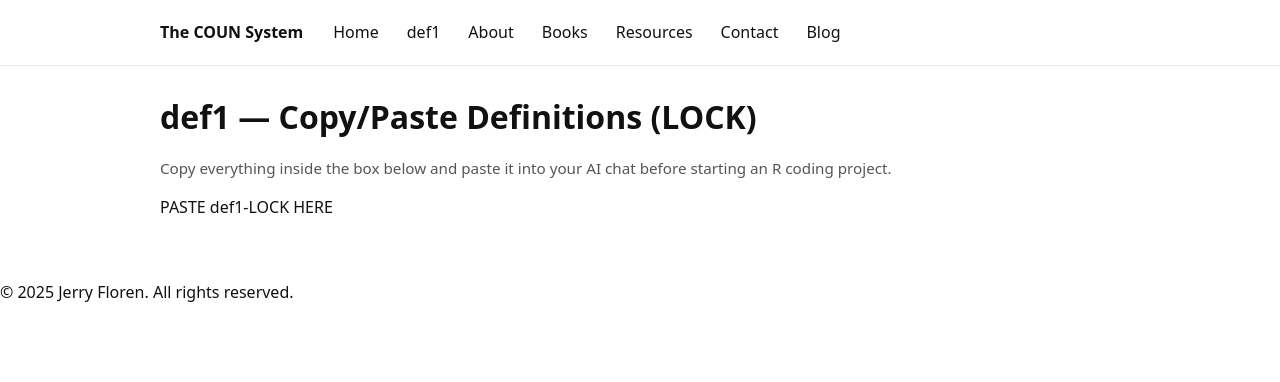
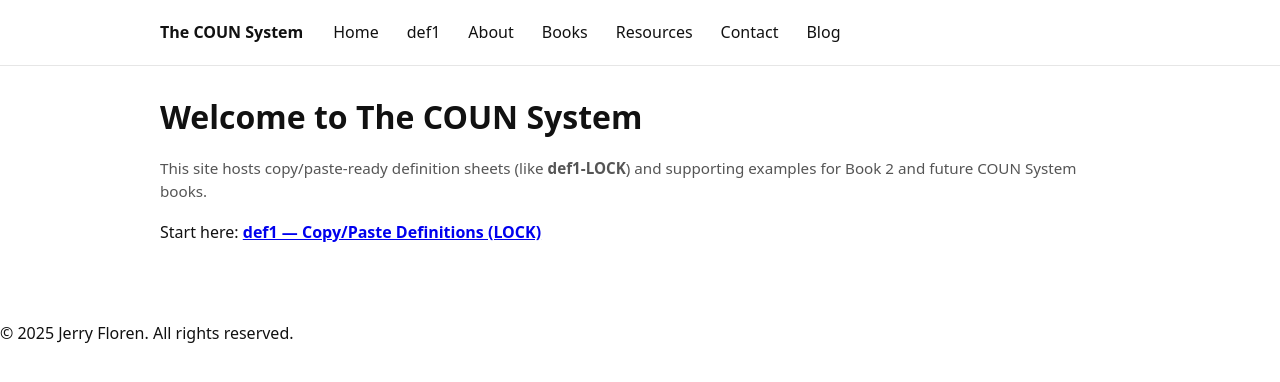
Before and after one commit to catkayakfish-lgtm/catkayakfish-lgtm.github.io, a plain HTML site: page index.html in a window 1280 px wide. Drawn offline with Linux system fonts and the light colour scheme.

Commit message:
Update index.html

```diff
--- a/index.html
+++ b/index.html
@@ -3,15 +3,12 @@
 <head>
   <meta charset="utf-8" />
   <meta name="viewport" content="width=device-width, initial-scale=1" />
-  <title>The COUN System</title>
-
+  <title>Home — The COUN System</title>
   <link rel="stylesheet" href="/style.css" />
 </head>
 
 <body>
-
-  <!-- Site Header / Navigation -->
-  <header>
+  <header class="site-header">
     <nav class="nav">
       <strong>The COUN System</strong>
       <a href="/">Home</a>
@@ -24,24 +21,21 @@
     </nav>
   </header>
 
-  <!-- Main Content -->
-  <main>
-    <h1>def1 — Copy/Paste Definitions (LOCK)</h1>
-
+  <main class="container">
+    <h1>Welcome to The COUN System</h1>
     <p class="small">
-      Copy everything inside the box below and paste it into your AI chat
-      before starting an R coding project.
+      This site hosts copy/paste-ready definition sheets (like <strong>def1-LOCK</strong>)
+      and supporting examples for Book 2 and future COUN System books.
     </p>
 
-    <div class="paste-box">
-      PASTE def1-LOCK HERE
-    </div>
+    <p>
+      Start here:
+      <a href="/def1/"><strong>def1 — Copy/Paste Definitions (LOCK)</strong></a>
+    </p>
   </main>
 
-  <!-- Footer -->
-  <footer>
+  <footer class="site-footer">
     © 2025 Jerry Floren. All rights reserved.
   </footer>
-
 </body>
 </html>
```
